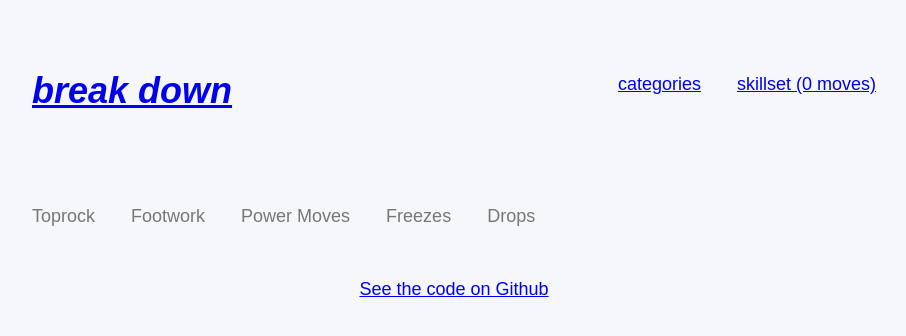
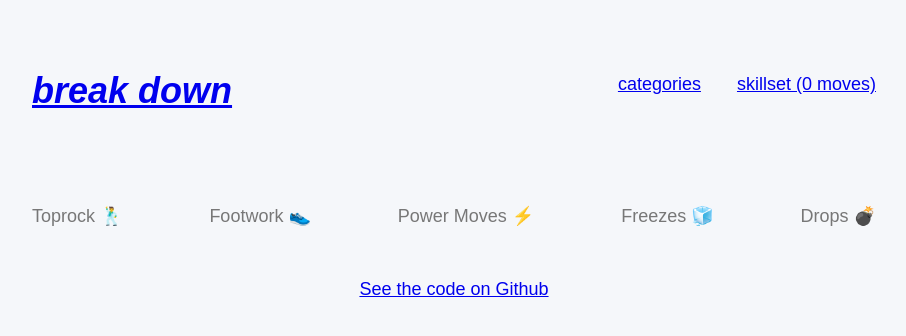
Before and after one commit to paulrsvg/break-down-app, a Vue app: page /browse in a window 1280 px wide. Shown: the top 336 px of the page, without its empty margins (186-1092 px from the left). Built offline with nearby package versions, Linux system fonts and the light colour scheme.

Commit message:
cleaning up styles some more, makin it fresh

```diff
--- a/src/mock-data.js
+++ b/src/mock-data.js
@@ -251,7 +251,7 @@ let mock = [{
     category: "Power Moves",
     difficulty: "Beginner"
   },
-  //Power L2
+  //power L2
   {
     id: 42,
     name: "Handglide",
@@ -290,7 +290,7 @@ let mock = [{
   },
   {
     id: 48,
-    name: "Gorillas",
+    name: "Headspin",
     category: "Power Moves",
     difficulty: "Intermediate"
   },
@@ -407,7 +407,7 @@ let mock = [{
   },
   {
     id: 67,
-    name: "Chair",
+    name: "Chair Freeze",
     category: "Freezes",
     difficulty: "Intermediate"
   },
--- a/src/views/Browse.vue
+++ b/src/views/Browse.vue
@@ -2,11 +2,11 @@
 <div>
   <div class="pure-menu pure-menu-horizontal">
     <ul class="pure-menu-list">
-      <li class="pure-menu-item"><a @click="select('Toprock')" href="#" class="pure-menu-link">Toprock</a></li>
-      <li class="pure-menu-item"><a @click="select('Footwork')" href="#" class="pure-menu-link">Footwork</a></li>
-      <li class="pure-menu-item"><a @click="select('Power Moves')" href="#" class="pure-menu-link">Power Moves</a></li>
-      <li class="pure-menu-item"><a @click="select('Freezes')" href="#" class="pure-menu-link">Freezes</a></li>
-      <li class="pure-menu-item"><a @click="select('Drops')" href="#" class="pure-menu-link">Drops</a></li>
+      <li class="pure-menu-item"><a @click="select('Toprock')" href="#" class="pure-menu-link">Toprock 🕺</a></li>
+      <li class="pure-menu-item"><a @click="select('Footwork')" href="#" class="pure-menu-link">Footwork 👟</a></li>
+      <li class="pure-menu-item"><a @click="select('Power Moves')" href="#" class="pure-menu-link">Power Moves ⚡</a></li>
+      <li class="pure-menu-item"><a @click="select('Freezes')" href="#" class="pure-menu-link">Freezes 🧊</a></li>
+      <li class="pure-menu-item"><a @click="select('Drops')" href="#" class="pure-menu-link">Drops 💣</a></li>
     </ul>
   </div>
   <MoveList :moves="moves" />
@@ -37,3 +37,22 @@ export default {
   }
 }
 </script>
+
+<style scoped>
+/* scoped styles only affect this component */
+.pure-menu-horizontal ul {
+  /* max-width: 50em; */
+
+  display: flex;
+  flex-wrap: wrap;
+  align-items: center;
+  justify-content: space-between;
+}
+
+li a:focus {
+  border: 2px solid black;
+  border-radius: 5px;
+}
+
+
+</style>
--- a/src/views/Skillset.vue
+++ b/src/views/Skillset.vue
@@ -4,13 +4,19 @@
 
     <div class="wrapper">
     <div class="moves">
-      <p v-if="this.$root.$data.skillset.length === 0">Skillset is empty. Add some moves!</p>
+      <p v-if="this.$root.$data.skillset.length === 0">Your skillset is empty. Add some moves!</p>
         <div class="move" v-for="move in skillset" :key="move.id">
 
         <div class="info">
-          <p>{{move.name}} - <em>{{move.category}}</em> | <strong>{{move.difficulty}}</strong></p>
+          <p>
+            {{move.name}} -
+            <em>{{move.category}}</em> |
+            <strong>{{move.difficulty}}</strong>
 
-            <button class="auto" @click="removeMove(move)">- remove</button>
+          </p>
+          <button class="auto" @click="removeMove(move)">- remove</button>
+
+
         </div>
         </div>
     </div>
@@ -69,7 +75,11 @@ export default {
 .info {
   /* background: #F2921D;
   color: #000; */
-  padding: 5px;
+  padding: 7px;
+  display: flex;
+  flex-wrap: wrap;
+  align-items: center;
+  justify-content: center;
   /* height: 90px; */
 }
 
```
